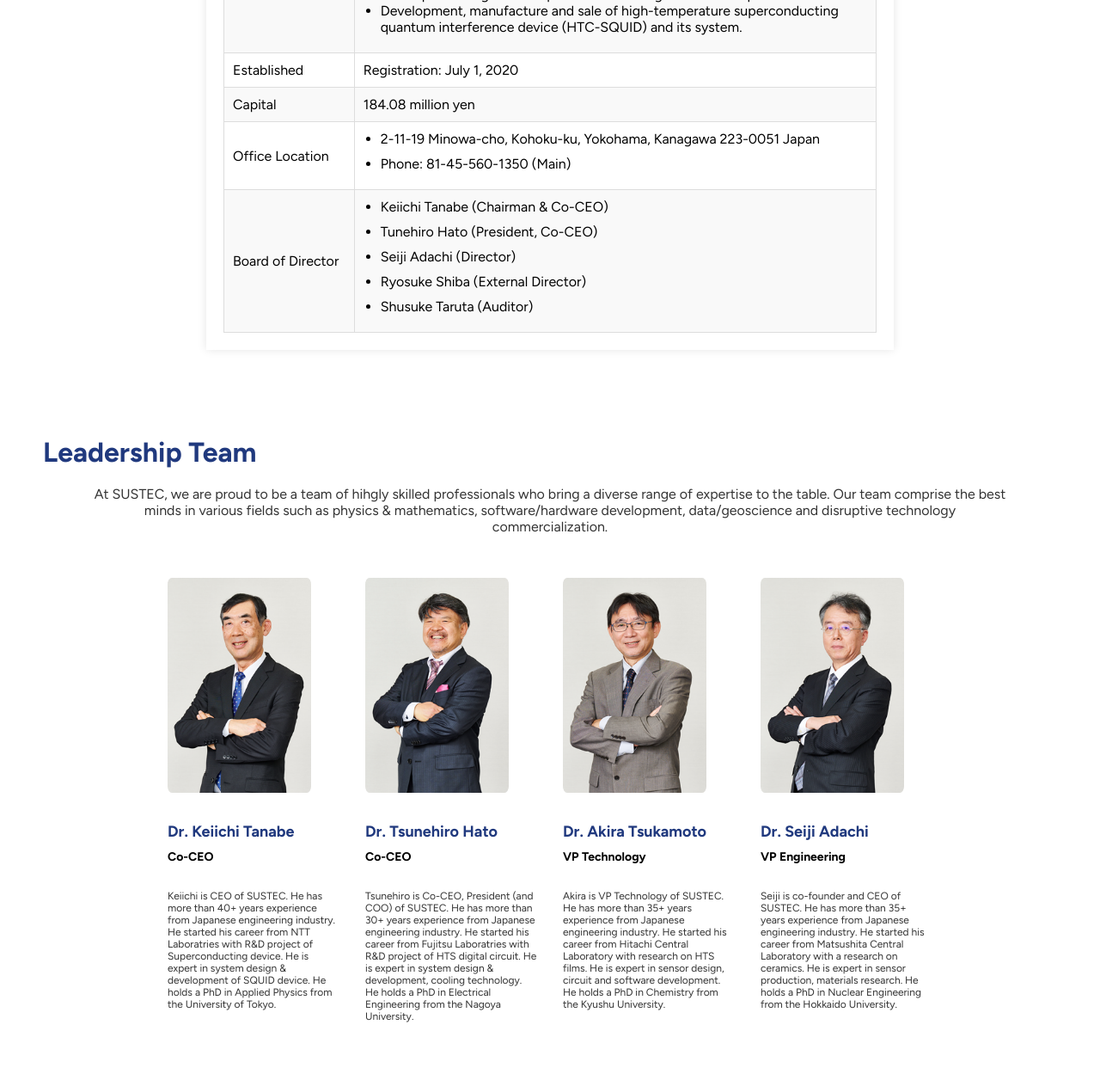
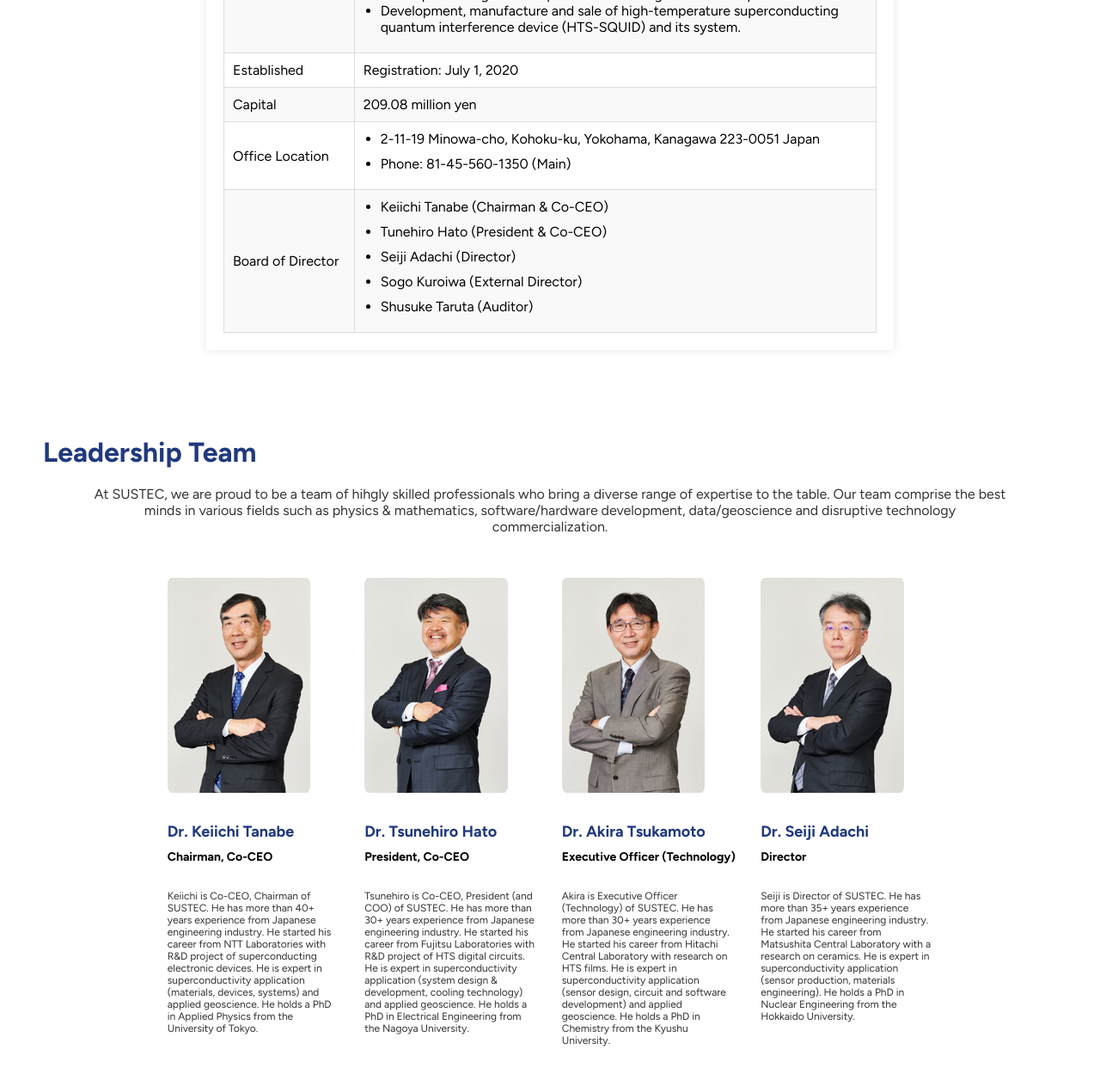
Before and after one commit to sogokome/sustecdummy, a plain HTML site: page aboutus.html in a window 1280 px wide. Shown: the part 1478-2734 px from the top of the page at 86% size. Drawn offline with Linux system fonts and the light colour scheme.

Commit message:
Add files via upload

```diff
--- a/aboutus.html
+++ b/aboutus.html
@@ -26,7 +26,7 @@
                     <li class="dropdown">
                         <a href="technology-SQUIDTEM.html">Technology</a>
                         <ul class="dropdown-menu">
-                            <li><a href="technology-SQUID.html">HTC-SQUID</a></li>
+                            <li><a href="technology-SQUID.html">HTS-SQUID</a></li>
                             <li><a href="technology-SQUIDTEM.html">SQUID-TEM: SUSTEM</a></li>
                         </ul>
                     </li>
@@ -75,7 +75,7 @@
                     <tr>
                         <td>2009-2018</td>
                         <td>Japan Science and Technology Agency (JST) funded project focsing on "Bio-sensing". Obtained
-                            6 domestic and foreign patents for high-performance SQUID magnetometer technology.</td>
+                            7 domestic and foreign patents for high-performance SQUID magnetometer technology.</td>
                     </tr>
                     <tr>
                         <td>2012-2017</td>
@@ -143,7 +143,7 @@
                             <p>- On-site data acquisition</p>
                             <p>- Data processing and interpretation including 3D-inversion process</p>
                             <li>Development, manufacture and sale of high-temperature superconducting
-                                quantum interference device (HTC-SQUID) and its system.</li>
+                                quantum interference device (HTS-SQUID) and its system.</li>
                         </ul>
                         </td>
                     </tr>
@@ -153,7 +153,7 @@
                     </tr>
                     <tr>
                         <td>Capital</td>
-                        <td>184.08 million yen</td>
+                        <td>209.08 million yen</td>
                     </tr>
                     <tr>
                         <td>Office Location</td>
@@ -169,10 +169,10 @@
                         <td>
                             <ul>
                                 <li>Keiichi Tanabe (Chairman & Co-CEO)</li>
-                                <li>Tunehiro Hato (President, Co-CEO)</li>
+                                <li>Tunehiro Hato (President & Co-CEO)</li>
                                 <li>Seiji Adachi (Director)</li>
                                 <!-- <li><span style="color:red;"><b>Ryosuke Shiba (External Director)</b></span></li>-->
-                                <li>Ryosuke Shiba (External Director)</li>
+                                <li>Sogo Kuroiwa (External Director)</li>
                                 <li>Shusuke Taruta (Auditor)</li>
                             </ul>
                         </td>
@@ -193,43 +193,42 @@
                 <div class="aboutus02img">
                     <img src="images_aboutus/Tanabe.png" alt="">
                     <h2>Dr. Keiichi Tanabe </h2>
-                    <h3>Co-CEO</h3>
-                    <p>Keiichi is CEO of SUSTEC. He has more than 40+ years experience from Japanese
-                        engineering industry. He started his career from NTT Laboratries with R&D project of Superconducting device.
-                    He is expert in system design & development of SQUID device. He holds a PhD in Applied Physics from
-                the University of Tokyo. </p>
+                    <h3>Chairman, Co-CEO</h3>
+                    <p>Keiichi is Co-CEO, Chairman of SUSTEC. He has more than 40+ years experience
+                        from Japanese engineering industry. He started his career from NTT Laboratories
+                        with R&D project of superconducting electronic devices. He is expert in
+                        superconductivity application (materials, devices, systems) and applied geoscience.
+                        He holds a PhD in Applied Physics from the University of Tokyo.</p>
 
                 </div>
                 <div class="aboutus02img">
                     <img src="images_aboutus/Hato.png" alt="">
                     <h2>Dr. Tsunehiro Hato </h2>
-                    <h3>Co-CEO</h3>
-                    <p>Tsunehiro is Co-CEO, President (and COO) of SUSTEC. He has more than 30+ years experience from Japanese
-                        engineering industry. He started his career from Fujitsu Laboratries with R&D project of HTS digital circuit.
-                    He is expert in system design  & development, cooling technology. He holds a PhD in
-                    Electrical Engineering from the Nagoya University. </p>
-       </p>
-
+                    <h3>President, Co-CEO</h3>
+                    <p>Tsunehiro is Co-CEO, President (and COO) of SUSTEC. He has more than 30+ years
+                        experience from Japanese engineering industry. He started his career from Fujitsu
+                        Laboratories with R&D project of HTS digital circuits. He is expert in superconductivity
+                        application (system design & development, cooling technology) and applied geoscience.
+                        He holds a PhD in Electrical Engineering from the Nagoya University.</p>
                 </div>
                 <div class="aboutus02img">
                     <img src="images_aboutus/Tsukamoto.png" alt="">
                     <h2>Dr. Akira Tsukamoto </h2>
-                    <h3>VP Technology</h3>
-                    <p>Akira is VP Technology of SUSTEC. He has more than 35+ years experience from Japanese
-                        engineering industry. He started his career from Hitachi Central Laboratory with research on HTS films.
-                    He is expert in sensor design, circuit and software development. He holds a PhD in
-                    Chemistry from the Kyushu University. </p>
-
+                    <h3>Executive Officer (Technology)</h3>
+                    <p>Akira is Executive Officer (Technology) of SUSTEC. He has more than 30+ years experience
+                        from Japanese engineering industry. He started his career from Hitachi Central Laboratory
+                        with research on HTS films. He is expert in superconductivity application (sensor design,
+                        circuit and software development) and applied geoscience.
+                        He holds a PhD in Chemistry from the Kyushu University.</p>
                 </div>
                 <div class="aboutus02img">
                     <img src="images_aboutus/Adachi.png" alt="">
                     <h2>Dr. Seiji Adachi</h2>
-                    <h3>VP Engineering</h3>
-                    <p>Seiji is co-founder and CEO of SUSTEC. He has more than 35+ years experience from Japanese
-                        engineering industry. He started his career from Matsushita Central Laboratory with a research on ceramics.
-                    He is expert in sensor production, materials research. He holds a PhD in Nuclear Engineering from the
-                    Hokkaido University.</p>
-
+                    <h3>Director</h3>
+                    <p>Seiji is Director of SUSTEC. He has more than 35+ years experience from Japanese
+                        engineering industry. He started his career from Matsushita Central Laboratory with a
+                        research on ceramics. He is expert in superconductivity application (sensor production,
+                        materials engineering). He holds a PhD in Nuclear Engineering from the Hokkaido University.</p>
                 </div>
             </div>
         </section>
@@ -261,7 +260,7 @@
                 </div>
                 <div class="Vision-h2">
                     <h2>Making the energy industrial world safer, more efficient, more sustainable
-                        by disruptive technology and quantum physics.</h2>
+                        by revolutionary subsurface sensing technology utilizing quantum physics.</h2>
                 </div>
                 <div class="Vision-p">
                     <p>As our industry heads into a new era of exploration,
@@ -270,7 +269,7 @@
                     </p>
                     <p> - To identify sweetspots more accurately at early stage</p>
                     <p> - To optimize reservoir model by multiphysics</p>
-                    <p> - To accelerate the decision making process by more better subsurface understanding</p>
+                    <p> - To accelerate the decision making process by much better subsurface understanding</p>
                     <p> - To minimize a risk in drilling decisions</p>
                 </div>
             </div>
```
Also changed, not shown: contact.html (+1 -1 lines), index.html (+4 -4 lines), news.html (+1 -1 lines), technology-SQUID.html (+10 -11 lines), technology-SQUIDTEM.html (+6 -6 lines), usecase.html (+1 -1 lines).
